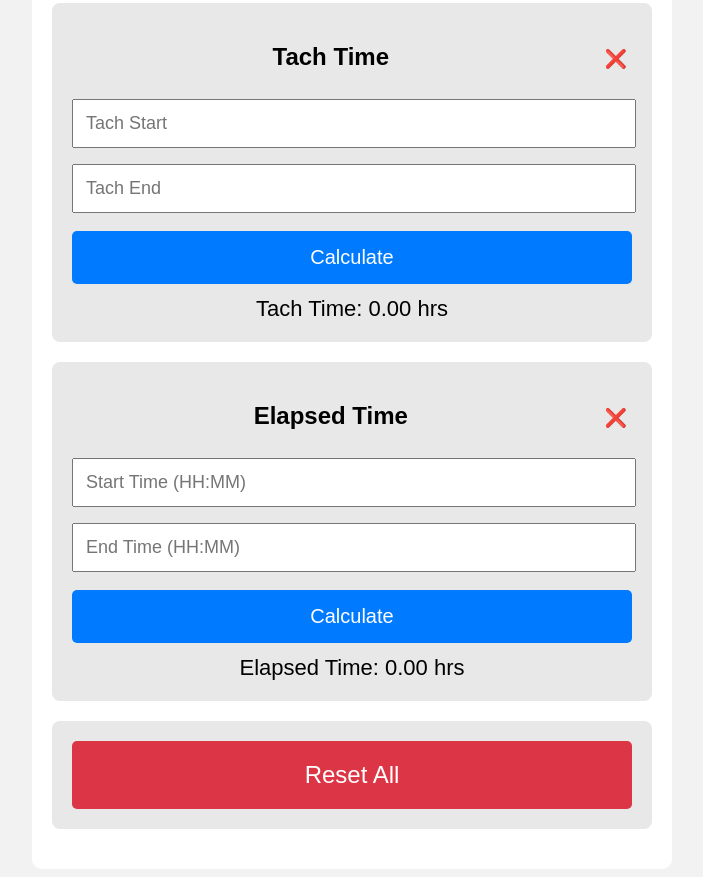
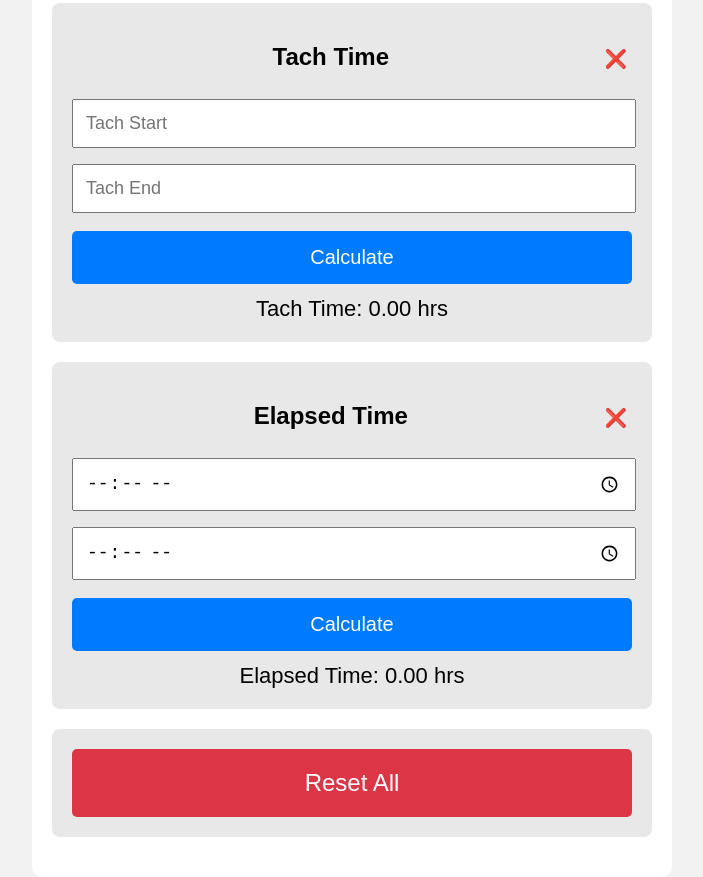
Before and after one commit to jgameron/Flight-Instructor-Toolkit, a plain HTML site: page index.html in a window 1280 px wide. Shown: the part 1183-2060 px from the top of the page, without its empty margins (288-991 px from the left). Drawn offline with Linux system fonts and the light colour scheme.

Commit message:
Use time input for elapsed timer

```diff
--- a/index.html
+++ b/index.html
@@ -51,8 +51,8 @@
     </div>
     <div class="block">
       <h2>Elapsed Time <button class='small-reset' onclick='confirmClearElapsed()'>❌</button></h2>
-      <input id="startTime" type="text" placeholder="Start Time (HH:MM)" oninput="saveInput(this)">
-      <input id="endTime" type="text" placeholder="End Time (HH:MM)" oninput="saveInput(this)">
+      <input id="startTime" type="time" step="60" oninput="saveInput(this)">
+      <input id="endTime" type="time" step="60" oninput="saveInput(this)">
       <button class="full-width" onclick="calculateElapsedTime()">Calculate</button>
       <div class="output" id="elapsedResult">Elapsed Time: 0.00 hrs</div>
     </div>
```
